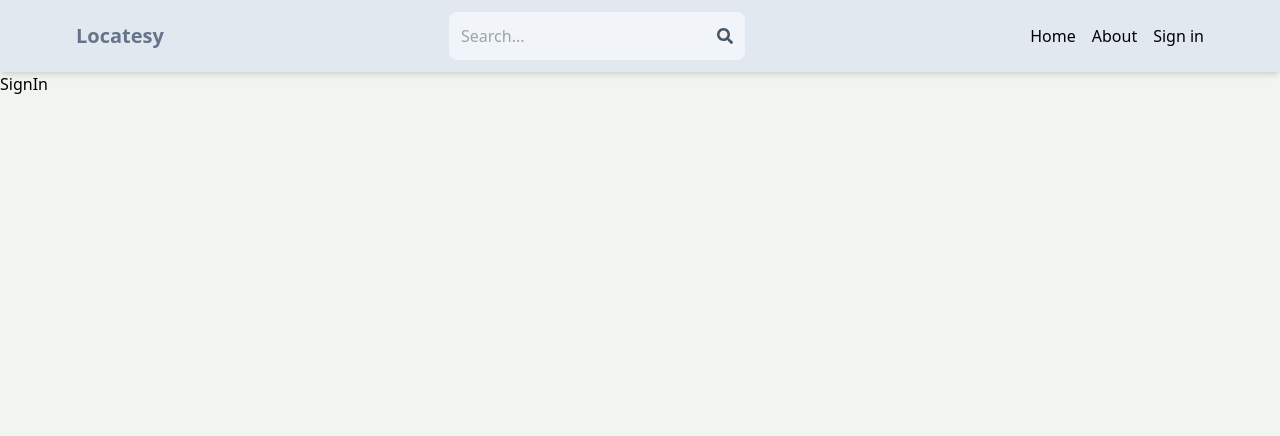
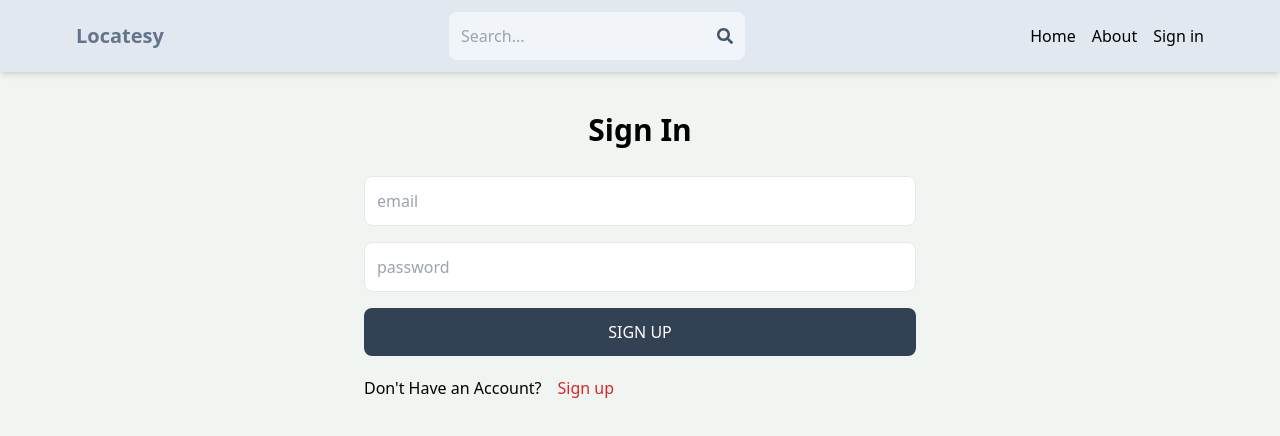
Before and after one commit to SujalAgarwal/Real_Estate_app, a React (Vite) app in the folder client/: page /sign-in in a window 1280 px wide. Shown: the top 436 px of the page. Built offline with nearby package versions, Linux system fonts and the light colour scheme.

Commit message:
completed sign in page functionality

```diff
--- a/client/src/Pages/SignIn.jsx
+++ b/client/src/Pages/SignIn.jsx
@@ -1,7 +1,75 @@
-
+/* eslint-disable react/no-unescaped-entities */
+import { useState } from "react";
+import { Link, useNavigate } from "react-router-dom";
 
 export default function SignIn() {
+  const [formdata, setformdata] = useState({});
+  const [error, seterror] = useState(null);
+  const [loading, setloading] = useState(null);
+  const navigate = useNavigate();
+  const handlechange = (e) => {
+    setformdata({
+      ...formdata,
+      [e.target.id]: e.target.value,
+    });
+  };
+  const handlesubmit = async (e) => {
+    e.preventDefault();
+    seterror(null);
+    try {
+      setloading(true);
+      const res = await fetch("/api/auth/signin", {
+        method: "POST",
+        headers: {
+          "Content-Type": "application/json",
+        },
+        body: JSON.stringify(formdata),
+      });
+      const data = await res.json();
+      if (data.success === false) {
+        setloading(false);
+        seterror(data.message);
+        return;
+      }
+      setloading(false);
+      navigate("/");
+    } catch (e) {
+      setloading(false);
+      seterror(e.message);
+    }
+  };
+  console.log(error);
   return (
-    <div>SignIn</div>
-  )
+    <div className="p-3 max-w-xl mx-auto">
+      <h1 className="text-3xl text-center font-semibold my-7">Sign In</h1>
+      <form className="flex flex-col gap-4" onSubmit={handlesubmit}>
+
+        <input
+          type="email"
+          placeholder="email"
+          className="border p-3 rounded-lg"
+          id="email"
+          onChange={handlechange}
+        />
+        <input
+          type="password"
+          placeholder="password"
+          className="border p-3 rounded-lg"
+          id="password"
+          onChange={handlechange}
+        />
+        <button className="bg-slate-700 text-white p-3 rounded-lg uppercase hover:opacity-95 disabled:opacity-80">
+          {loading ? "Loading.." : "Sign Up"}
+        </button>
+      </form>
+
+      <div className="flex gap-4 mt-5 ">
+        <p> Don't Have an Account?</p>
+        <Link to={"/sign-up"}>
+          <span className="text-red-600">Sign up</span>
+        </Link>
+      </div>
+      {error && <p className="text-red-500 mt-5">{error}</p>}
+    </div>
+  );
 }
```
